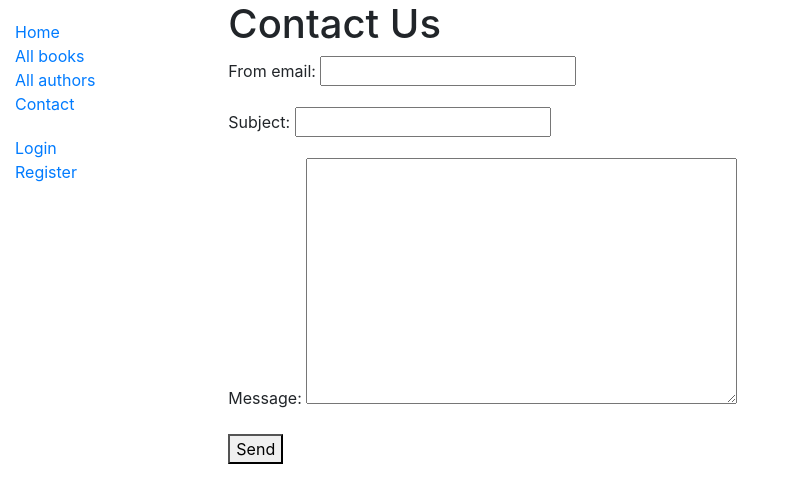
After one commit to Pyromanser/django_example_project, a Django app: page /contact in a window 1280 px wide. The commit adds this page. Shown: the top 503 px of the page, without its empty margins (0-785 px from the left). Run offline with Django 3.2, Linux system fonts and the light colour scheme; parts of the project's set-up code (start-up, migrations or seed data) failed here and were passed over; some libraries are stand-ins or nearby versions.

Commit message:
contact form added

```diff
--- a/example/forms.py
+++ b/example/forms.py
@@ -33,3 +33,9 @@ class RegisterForm(UserCreationForm):
     class Meta:
         model = User
         fields = ["username", "email", "password1", "password2"]
+
+
+class ContactFrom(forms.Form):
+    from_email = forms.EmailField(required=True)
+    subject = forms.CharField(required=True)
+    message = forms.CharField(widget=forms.Textarea, required=True)
--- a/example/urls.py
+++ b/example/urls.py
@@ -4,6 +4,8 @@ from . import views
 
 urlpatterns = [
     path('', views.index, name='index'),
+
+    path('contact', views.contact_form, name="contact"),
 
     path('books/', views.BookListView.as_view(), name='books'),
     path('book/<int:pk>', views.BookDetailView.as_view(), name='book-detail'),
--- a/example/views.py
+++ b/example/views.py
@@ -1,15 +1,18 @@
 import datetime
 
 from django.contrib.auth import authenticate, login
+from django.contrib.auth.mixins import LoginRequiredMixin, PermissionRequiredMixin
+from django.contrib.auth.decorators import permission_required
+from django.contrib import messages
 from django.shortcuts import render, get_object_or_404, redirect
 from django.http import HttpResponseRedirect
 from django.urls import reverse, reverse_lazy
 from django.views import generic
-from django.contrib.auth.mixins import LoginRequiredMixin, PermissionRequiredMixin
-from django.contrib.auth.decorators import permission_required
+from django.core.mail import send_mail, BadHeaderError
+
 
 from example.models import Book, Author, BookInstance
-from example.forms import RenewBookForm, RegisterForm
+from example.forms import RenewBookForm, RegisterForm, ContactFrom
 
 
 def index(request):
@@ -36,6 +39,30 @@ def index(request):
             'num_authors': num_authors,
             'num_visits': num_visits
         },
+    )
+
+
+def contact_form(request):
+    if request.method == "GET":
+        form = ContactFrom()
+    else:
+        form = ContactFrom(request.POST)
+        if form.is_valid():
+            subject = form.cleaned_data['subject']
+            from_email = form.cleaned_data['from_email']
+            message = form.cleaned_data['message']
+            try:
+                send_mail(subject, message, from_email, ['admin@example.com'])
+                messages.add_message(request, messages.SUCCESS, 'Message sent')
+            except BadHeaderError:
+                messages.add_message(request, messages.ERROR, 'Message not sent')
+            return redirect('contact')
+    return render(
+        request,
+        "example/contact.html",
+        context={
+            "form": form,
+        }
     )
 
 
--- a/templates/base.html
+++ b/templates/base.html
@@ -23,6 +23,19 @@
 
 <div class="container-fluid">
 
+  {% if messages %}
+    <div class="row">
+      <div class="col-sm-12">
+        {% for message in messages %}
+          <div class="alert alert-{{ message.tags }} alert-dismissible text-center" role="alert">
+            <button type="button" class="close" data-dismiss="alert" aria-label="Close"><span aria-hidden="true">&times;</span></button>
+            <strong>{% if message.level == DEFAULT_MESSAGE_LEVELS.ERROR %}Error{% else %}{{ message.tags|title }}{% endif %}!</strong> {{ message }}
+          </div>
+        {% endfor %}
+      </div>
+    </div>
+  {% endif %}
+
   <div class="row">
     <div class="col-sm-2">
       {% block sidebar %}
@@ -30,6 +43,7 @@
           <li><a href="{% url 'index' %}">Home</a></li>
           <li><a href="{% url 'books' %}">All books</a></li>
           <li><a href="{% url 'authors' %}">All authors</a></li>
+          <li><a href="{% url 'contact' %}">Contact</a></li>
         </ul>
 
         <ul class="sidebar-nav">
--- /dev/null
+++ b/templates/example/contact.html
@@ -0,0 +1,13 @@
+{% extends "base.html" %}
+{% load static %}
+
+{% block content %}
+  <h1>Contact Us</h1>
+  <form method="post">
+    {% csrf_token %}
+    {{ form.as_p }}
+    <div class="form-actions">
+      <button type="submit">Send</button>
+    </div>
+  </form>
+{% endblock %}
```
Also changed, not shown: django_example_project/settings.py (+11 -0 lines).
